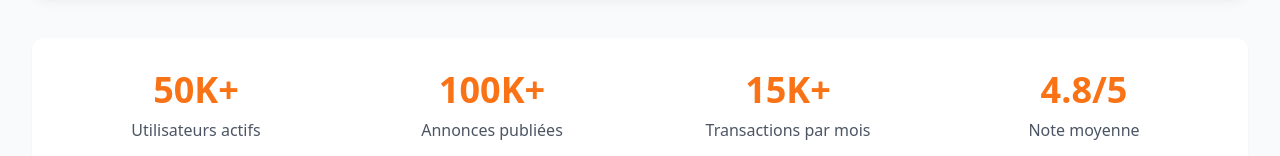
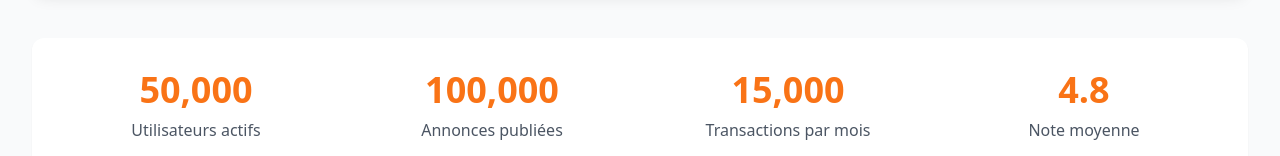
Before and after one commit to sirconscious/LocalExchange, a Next.js app: page / in a window 1280 px wide. Shown: the part 796-952 px from the top of the page. Built offline with nearby package versions, Linux system fonts and the light colour scheme; grey boxes are pictures that could not be loaded.

Commit message:
adding animation for the stats

```diff
--- a/app/page.js
+++ b/app/page.js
@@ -6,7 +6,6 @@ import TrendingCard from "./Components/TrendingCard"
 import Card from "./Components/Card"
 import { ChevronLeft, ChevronRight } from "lucide-react"
 import Image from "next/image"
-import Link from "next/link"
 
 export default function Home() {
   const trending = [
@@ -50,11 +49,33 @@ export default function Home() {
 
   // Stats for the stats section
   const stats = [
-    { value: "50K+", label: "Utilisateurs actifs" },
-    { value: "100K+", label: "Annonces publiées" },
-    { value: "15K+", label: "Transactions par mois" },
-    { value: "4.8/5", label: "Note moyenne" },
+    { value: 50000, label: "Utilisateurs actifs" },
+    { value: 100000, label: "Annonces publiées" },
+    { value: 15000, label: "Transactions par mois" },
+    { value: 4.8, label: "Note moyenne" },
   ]
+
+  const [animatedStats, setAnimatedStats] = useState(
+    stats.map(() => 0) // Initialize all stats to 0
+  );
+
+  useEffect(() => {
+    const intervals = stats.map((stat, index) => {
+      const increment = Math.ceil(stat.value / 100); // Increment value for smooth animation
+      return setInterval(() => {
+        setAnimatedStats((prev) => {
+          const newStats = [...prev];
+          if (newStats[index] < stat.value) {
+            newStats[index] = Math.min(newStats[index] + increment, stat.value);
+          }
+          return newStats;
+        });
+      }, 20); // Update every 20ms
+    });
+
+    return () => intervals.forEach(clearInterval); // Cleanup intervals on unmount
+  }, [stats]);
+
 
   // Testimonials for the testimonials section
   const testimonials = [
@@ -76,7 +97,7 @@ export default function Home() {
       quote:
         "Une communauté bienveillante et des transactions sécurisées. C'est exactement ce que je cherchais pour vendre mes objets inutilisés.",
       author: "Sophie M.",
-      location: "Casablanca",
+      location: "",
       avatar: "/images/gamer.png",
     },
   ]
@@ -98,13 +119,16 @@ export default function Home() {
         <div className="grid grid-cols-2 md:grid-cols-4 gap-6 md:gap-8">
           {stats.map((stat, index) => (
             <div key={index} className="text-center">
-                <div className="text-3xl md:text-4xl font-bold text-orange-500 mb-2">{stat.value}</div>
+              <div className="text-3xl md:text-4xl font-bold text-orange-500 mb-2">
+                {animatedStats[index].toLocaleString()} {/* Format numbers */}
+              </div>
               <div className="text-sm md:text-base text-gray-600">{stat.label}</div>
             </div>
           ))}
         </div>
       </div>
     </section>
+
 
       {/* Trending Section */}
       <section className="container mx-auto px-4 sm:px-6 lg:px-8 py-12">
```
Lines whose indentation alone changed are shown as unchanged.
